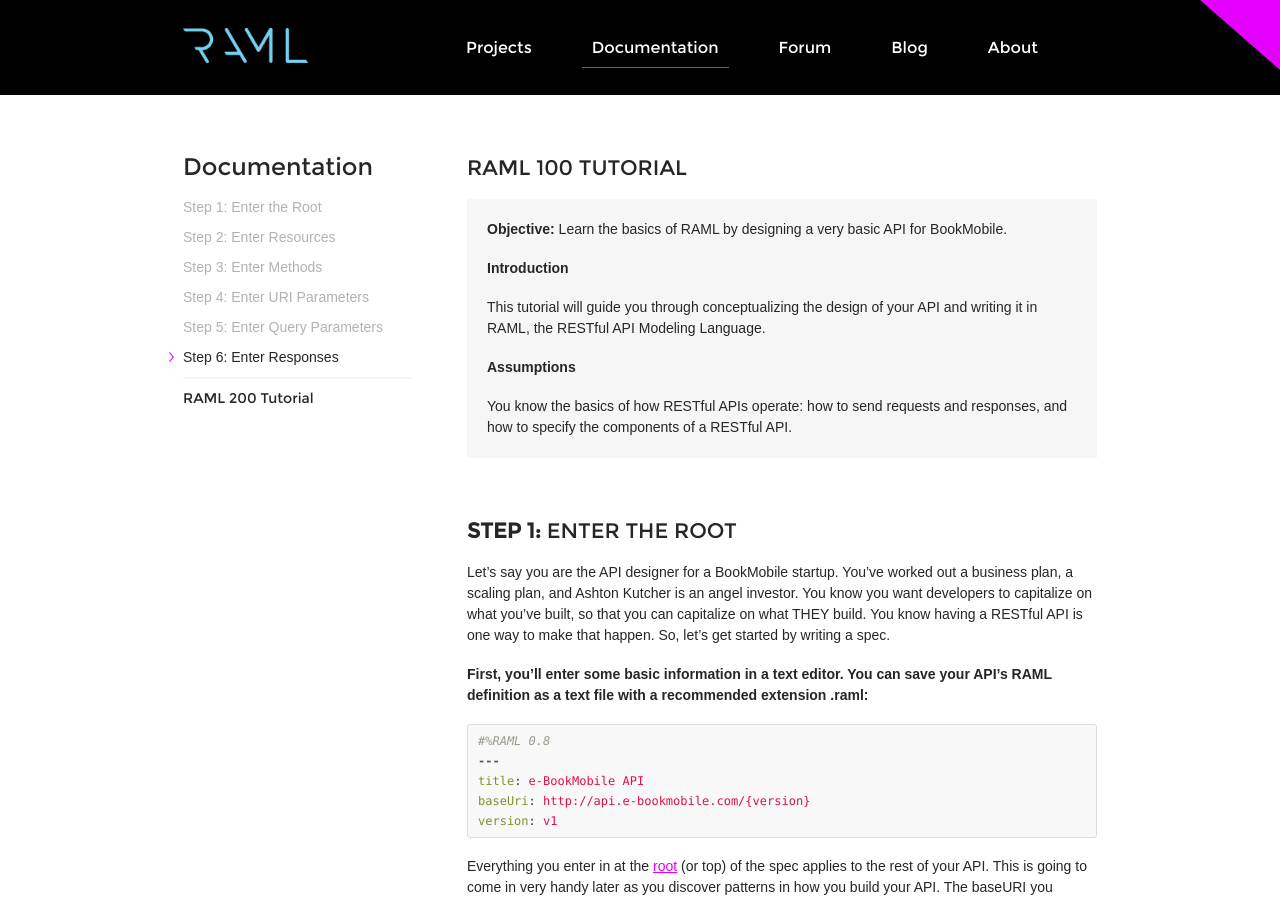
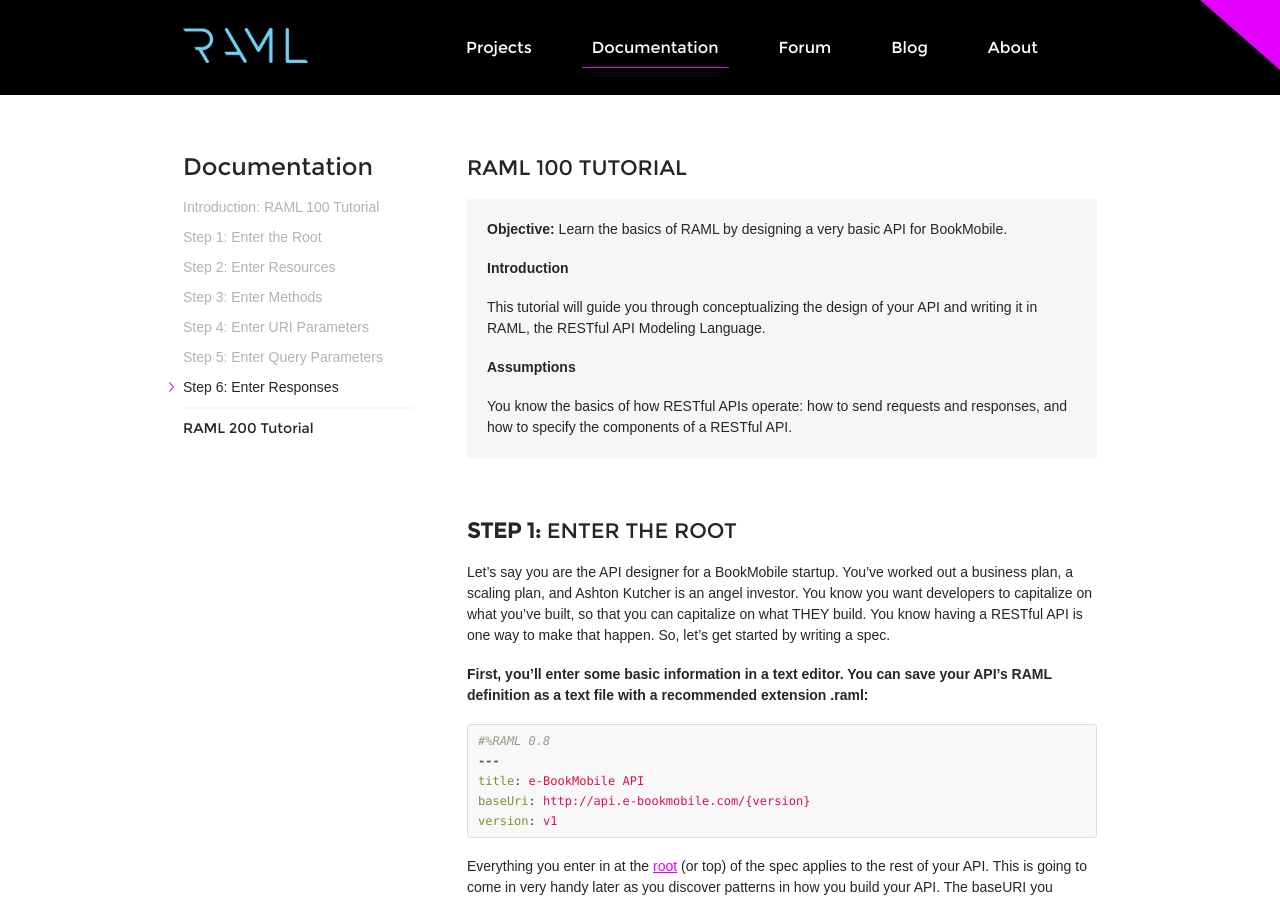
Before and after one commit to raml-org/raml-spec, a Jekyll site: the page built from docs.html, in a window 1280 px wide and 900 px high. Built offline with Jekyll 4.4.1, drawn with Linux system fonts in a browser that asks for light colours; nearby versions of some CDN libraries; some web fonts are replaced.

Commit message:
Added RAML 100 tutorial link to left navbar

```diff
--- a/docs.html
+++ b/docs.html
@@ -7,6 +7,9 @@ title: Your New Jekyll Site
                     <nav>
                         <h1>Documentation</h1>
                         <ul>
+                            <li>
+                                <a href="#step-introduction">Introduction: RAML 100 Tutorial</a>
+                            </li>
                             <li>
                                 <a href="#toc_0">Step 1: Enter the Root</a>
                             </li>
```
